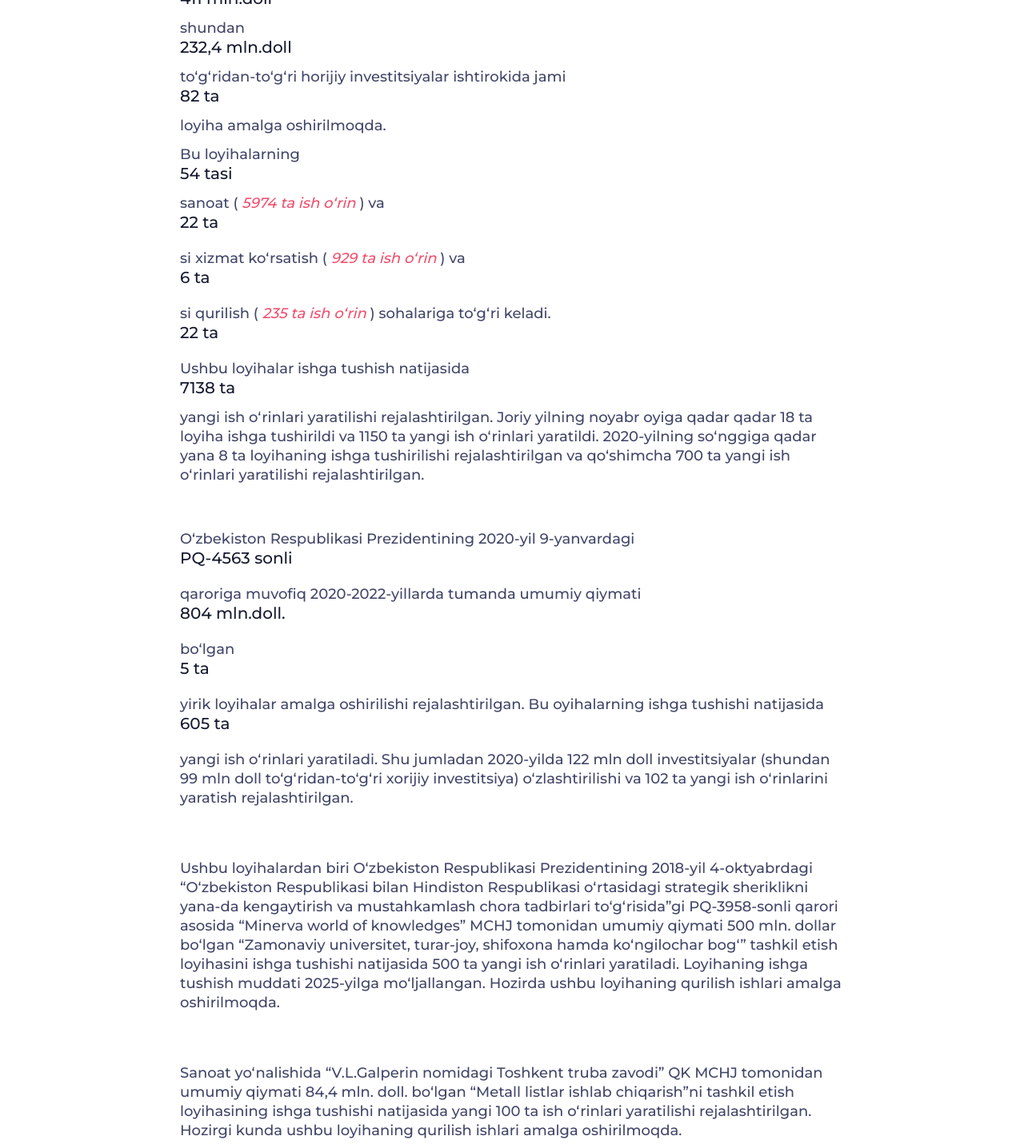
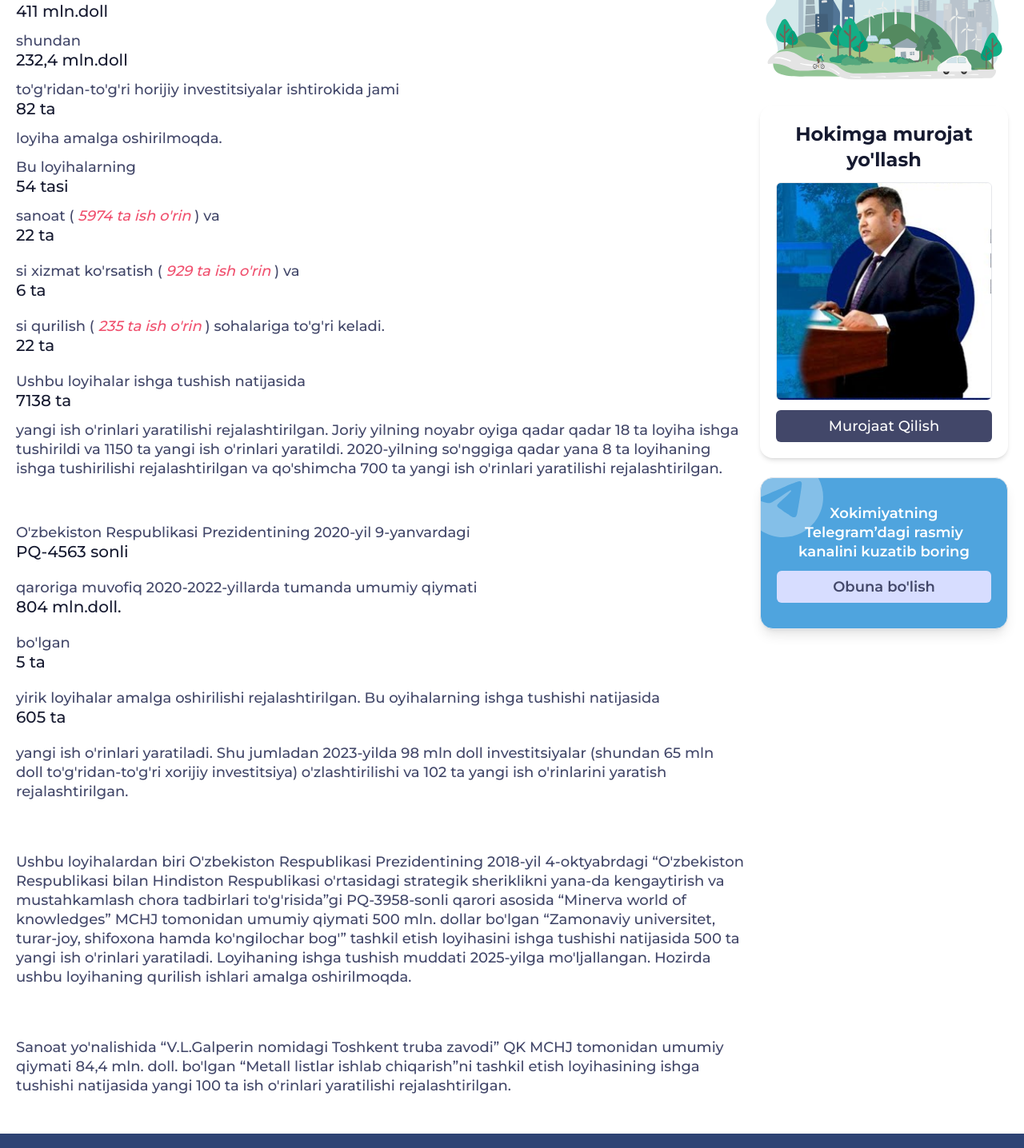
Before and after one commit to mryaxyobek/baliqchi, a React (Vite) app: page /static/loyihalar in a window 1280 px wide. Shown: the part 240-1676 px from the top of the page at 80% size. Built offline with nearby package versions, Linux system fonts and the light colour scheme.

Commit message:
projects

```diff
--- a/src/pages/Loyihalar.jsx
+++ b/src/pages/Loyihalar.jsx
@@ -1,12 +1,15 @@
 import React, { useEffect } from 'react'
-
+// images
+import hokim from '../assets/images/other/hokim.png';
+import baliqchi from '../assets/images/svg/Frame.svg';
 const Loyihalar = () => {
     useEffect(() => {
         scrollTo(0, 0);
     });
     return (
-        <section className='pt-8 pb-[78px]'>
-            <div className='w-full max-w-[870px] mx-auto px-5'>
+        <section className='py-12 max-800:py-10 max-550:pt-6'>
+            <div className='flex gap-5 container max-800:flex-col'>
+                <div>
                     <h1 className='font-semibold leading-[130%] text-[32px] text-[#152340] mb-6'>Loyihalar</h1>
                     <p className='text-lg leading-6 mb-3'>
                         Bugungi kunda tumanimizda umumiy qiymati  <br />
@@ -17,26 +20,24 @@ const Loyihalar = () => {
                         <strong className='font-medium text-[20px] '> 232,4 mln.doll</strong>
                     </p>
                     <p className='text-lg leading-6 mb-3'>
-                    toʻgʻridan-toʻgʻri horijiy investitsiyalar ishtirokida jami   <br />
+                        to'g'ridan-to'g'ri horijiy investitsiyalar ishtirokida jami   <br />
                         <strong className='font-medium text-[20px] '> 82 ta</strong>
                     </p>
-
                     <p className='text-lg leading-6 mb-3'> loyiha amalga oshirilmoqda.</p>
                     <p className='text-lg leading-6 mb-3'>
                         Bu loyihalarning   <br />
                         <strong className='font-medium text-[20px] '> 54 tasi</strong>
                     </p>
-
                     <p className='text-lg leading-6 mb-5'>
-                    sanoat ( <span className='text-[#F0506E] italic'>5974 ta ish oʻrin</span> ) va    <br />
+                        sanoat ( <span className='text-[#F0506E] italic'>5974 ta ish o'rin</span> ) va    <br />
                         <strong className='font-medium text-[20px] '> 22 ta</strong>
                     </p>
                     <p className='text-lg leading-6 mb-5'>
-                    si xizmat koʻrsatish  ( <span className='text-[#F0506E] italic'>929 ta ish oʻrin</span> ) va    <br />
+                        si xizmat ko'rsatish  ( <span className='text-[#F0506E] italic'>929 ta ish o'rin</span> ) va    <br />
                         <strong className='font-medium text-[20px] '> 6 ta</strong>
                     </p>
                     <p className='text-lg leading-6 mb-5'>
-                    si qurilish ( <span className='text-[#F0506E] italic'>235 ta ish oʻrin</span> ) sohalariga toʻgʻri keladi.   <br />
+                        si qurilish ( <span className='text-[#F0506E] italic'>235 ta ish o'rin</span> ) sohalariga to'g'ri keladi.   <br />
                         <strong className='font-medium text-[20px] '> 22 ta</strong>
                     </p>
                     <p className='text-lg leading-6 mb-3'>
@@ -44,11 +45,10 @@ const Loyihalar = () => {
                         <br />
                         <strong className='font-medium text-[20px] '> 7138 ta</strong>
                     </p>
-
-                <p className='text-lg leading-6 mb-14'> yangi ish oʻrinlari yaratilishi rejalashtirilgan. Joriy yilning noyabr oyiga qadar qadar 18 ta loyiha ishga tushirildi va 1150 ta yangi ish oʻrinlari yaratildi. 2020-yilning soʻnggiga qadar yana 8 ta loyihaning ishga tushirilishi rejalashtirilgan va qoʻshimcha 700 ta yangi ish oʻrinlari yaratilishi rejalashtirilgan.
+                    <p className='text-lg leading-6 mb-14'> yangi ish o'rinlari yaratilishi rejalashtirilgan. Joriy yilning noyabr oyiga qadar qadar 18 ta loyiha ishga tushirildi va 1150 ta yangi ish o'rinlari yaratildi. 2020-yilning so'nggiga qadar yana 8 ta loyihaning ishga tushirilishi rejalashtirilgan va qo'shimcha 700 ta yangi ish o'rinlari yaratilishi rejalashtirilgan.
                     </p>
                     <p className='text-lg leading-6 mb-5'>
-                    Oʻzbekiston Respublikasi Prezidentining 2020-yil 9-yanvardagi
+                        O'zbekiston Respublikasi Prezidentining 2020-yil 9-yanvardagi
                         <br />
                         <strong className='font-medium text-[20px] '> PQ-4563 sonli</strong>
                     </p>
@@ -58,7 +58,7 @@ const Loyihalar = () => {
                         <strong className='font-medium text-[20px] '>804 mln.doll.</strong>
                     </p>
                     <p className='text-lg leading-6 mb-5'>
-                    boʻlgan
+                        bo'lgan
                         <br />
                         <strong className='font-medium text-[20px] '> 5 ta</strong>
                     </p>
@@ -67,16 +67,36 @@ const Loyihalar = () => {
                         <br />
                         <strong className='font-medium text-[20px] '>605 ta</strong>
                     </p>
-                <p className='text-lg leading-6 mb-16'> yangi ish oʻrinlari yaratiladi. Shu jumladan 2020-yilda 122 mln doll investitsiyalar (shundan 99 mln doll toʻgʻridan-toʻgʻri xorijiy investitsiya) oʻzlashtirilishi va 102 ta yangi ish oʻrinlarini yaratish rejalashtirilgan.</p>
+                    <p className='text-lg leading-6 mb-16'> yangi ish o'rinlari yaratiladi. Shu jumladan 2023-yilda 98 mln doll investitsiyalar (shundan 65 mln doll to'g'ridan-to'g'ri xorijiy investitsiya) o'zlashtirilishi va 102 ta yangi ish o'rinlarini yaratish rejalashtirilgan.</p>
+                    <p className='text-lg leading-6 mb-16'>
+                        Ushbu loyihalardan biri O'zbekiston Respublikasi Prezidentining 2018-yil 4-oktyabrdagi “O'zbekiston Respublikasi bilan Hindiston Respublikasi o'rtasidagi strategik sheriklikni yana-da kengaytirish va mustahkamlash chora tadbirlari to'g'risida”gi PQ-3958-sonli qarori asosida “Minerva world of knowledges” MCHJ tomonidan umumiy qiymati 500 mln. dollar bo'lgan “Zamonaviy universitet, turar-joy, shifoxona hamda ko'ngilochar bog'” tashkil etish loyihasini ishga tushishi natijasida 500 ta yangi ish o'rinlari yaratiladi. Loyihaning ishga tushish muddati 2025-yilga mo'ljallangan. Hozirda ushbu loyihaning qurilish ishlari amalga oshirilmoqda.
+                    </p>
+                    <p className='text-lg leading-6'>
+                        Sanoat yo'nalishida “V.L.Galperin nomidagi Toshkent truba zavodi” QK MCHJ tomonidan umumiy qiymati 84,4 mln. doll. bo'lgan “Metall listlar ishlab chiqarish”ni tashkil etish loyihasining ishga tushishi natijasida yangi 100 ta ish o'rinlari yaratilishi rejalashtirilgan.
+                    </p>
+                </div>
 
+                <div className="min-w-[310px] space-y-6 max-800:hidden max-550:block max-550:min-w-0">
+                    <img src={baliqchi} alt="" className="w-full max-w-[310px] max-550:max-w-full" />
+                    <div className="p-5 w-full shadow-md rounded-2xl text-center space-y-3 max-1130:hidde max-550:block">
 
-                <p className='text-lg leading-6 mb-16'>
-                    Ushbu loyihalardan biri Oʻzbekiston Respublikasi Prezidentining 2018-yil 4-oktyabrdagi “Oʻzbekiston Respublikasi bilan Hindiston Respublikasi oʻrtasidagi strategik sheriklikni yana-da kengaytirish va mustahkamlash chora tadbirlari toʻgʻrisida”gi PQ-3958-sonli qarori asosida “Minerva world of knowledges” MCHJ tomonidan umumiy qiymati 500 mln. dollar boʻlgan “Zamonaviy universitet, turar-joy, shifoxona hamda koʻngilochar bogʻ” tashkil etish loyihasini ishga tushishi natijasida 500 ta yangi ish oʻrinlari yaratiladi. Loyihaning ishga tushish muddati 2025-yilga moʻljallangan. Hozirda ushbu loyihaning qurilish ishlari amalga oshirilmoqda.
-                </p>
+                        <h3 className="font-bold text-2xl">Hokimga murojat yo'llash</h3>
+                        <img
+                            src={hokim}
+                            alt="Baliqchi tumani"
+                            className="w-full rounded-md border"
+                        />
+                        <button className="w-full bg-[#424769] text-white  py-2 rounded-md">Murojaat Qilish</button>
+                    </div>
 
-                <p className='text-lg leading-6 mb-20'>
-                    Sanoat yoʻnalishida “V.L.Galperin nomidagi Toshkent truba zavodi” QK MCHJ tomonidan umumiy qiymati 84,4 mln. doll. boʻlgan “Metall listlar ishlab chiqarish”ni tashkil etish loyihasining ishga tushishi natijasida yangi 100 ta ish oʻrinlari yaratilishi rejalashtirilgan. Hozirgi kunda ushbu loyihaning qurilish ishlari amalga oshirilmoqda.
-                </p>
+                    <div className="overflow-hidden relative p-5 py-8 shadow-lg border rounded-2xl text-center space-y-3 bg-[#4FA4DE] max-1130:hidde">
+                        <p className='relative text-white font-semibold z-10'>Xokimiyatning Telegram’dagi rasmiy kanalini kuzatib boring</p>
+                        <button className="relative bg-[#d7ddff] z-10 font-semibold py-2 px-5 rounded-md w-full text-[#424769]">Obuna bo'lish</button>
+                        <svg className='absolute z-0 -top-12 -left-8 opacity-30' width="120" height="120" viewBox="0 0 24 24" fill="none" xmlns="http://www.w3.org/2000/svg">
+                            <path fillRule="evenodd" clipRule="evenodd" d="M22 12C22 17.5228 17.5228 22 12 22C6.47715 22 2 17.5228 2 12C2 6.47715 6.47715 2 12 2C17.5228 2 22 6.47715 22 12ZM12.3583 9.38244C11.3857 9.787 9.44177 10.6243 6.52657 11.8944C6.05318 12.0827 5.8052 12.2669 5.78263 12.4469C5.74448 12.7513 6.12559 12.8711 6.64455 13.0343C6.71515 13.0565 6.78829 13.0795 6.86327 13.1038C7.37385 13.2698 8.06068 13.464 8.41773 13.4717C8.74161 13.4787 9.1031 13.3452 9.50219 13.0711C12.226 11.2325 13.632 10.3032 13.7202 10.2831C13.7825 10.269 13.8688 10.2512 13.9273 10.3032C13.9858 10.3552 13.98 10.4536 13.9738 10.48C13.9361 10.641 12.4401 12.0318 11.6659 12.7515C11.4246 12.9759 11.2534 13.135 11.2184 13.1714C11.14 13.2528 11.0601 13.3298 10.9833 13.4038C10.509 13.8611 10.1532 14.204 11.003 14.764C11.4114 15.0331 11.7381 15.2556 12.0641 15.4776C12.4201 15.7201 12.7752 15.9619 13.2347 16.2631C13.3517 16.3398 13.4635 16.4195 13.5724 16.4971C13.9867 16.7925 14.3589 17.0579 14.8188 17.0155C15.086 16.991 15.362 16.7397 15.5022 15.9903C15.8335 14.2193 16.4847 10.382 16.6352 8.80081C16.6484 8.66228 16.6318 8.48498 16.6185 8.40715C16.6051 8.32932 16.5773 8.21842 16.4761 8.13633C16.3563 8.03911 16.1714 8.01861 16.0886 8.02C15.7125 8.0267 15.1354 8.22735 12.3583 9.38244Z" fill="#fff" />
+                        </svg>
+                    </div>
+                </div>
             </div>
         </section>
     )
```
Lines whose indentation alone changed are shown as unchanged.
